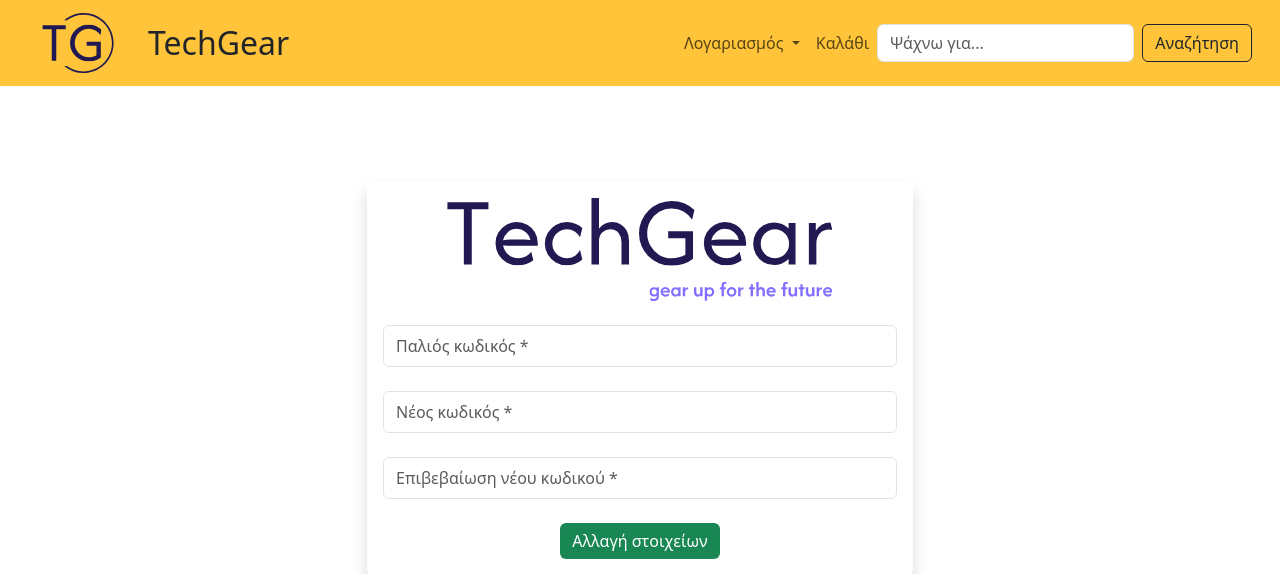
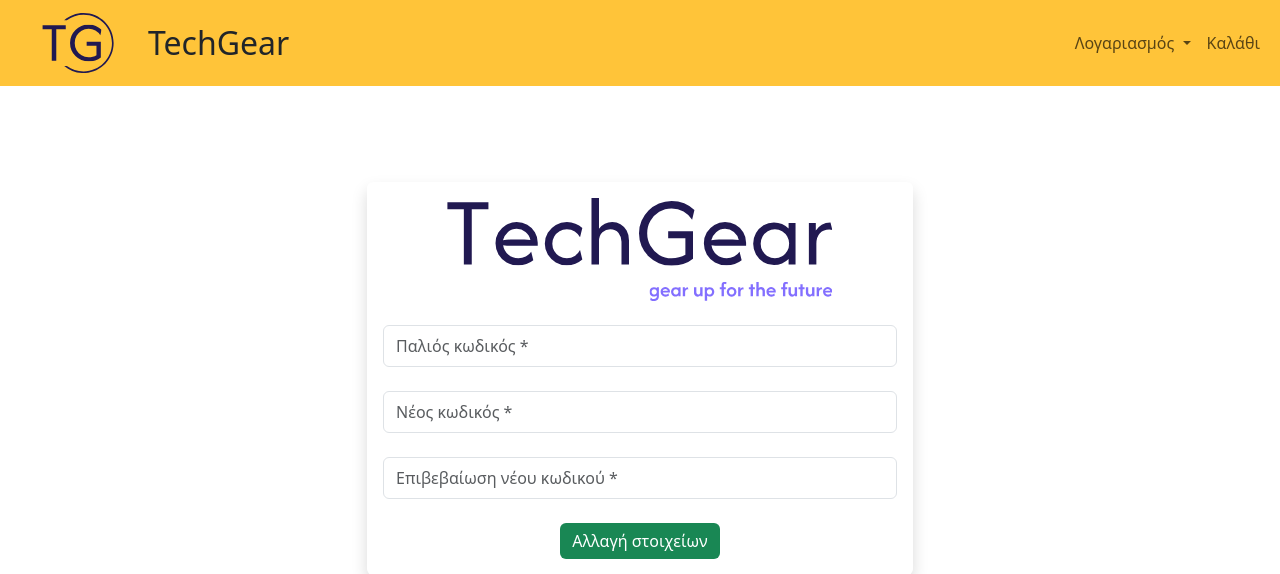
Before and after one commit to gkarountzos/eshop-project, a PHP site: page /user_update.php in a window 1280 px wide. Shown: the top 574 px of the page. Run offline with PHP 8.4, Linux system fonts and the light colour scheme; the visitor is signed in with stand-in values (Sample User, id 1).

Commit message:
final commit(hopefully)

```diff
--- a/cart.php
+++ b/cart.php
@@ -54,10 +54,6 @@ if (isset($_POST["logout"])) {
                             <a class="nav-link" href="cart.php">Καλάθι</a>
                         </li>
                     </ul>
-                    <form class="d-flex me-lg-3" role="search">
-                        <input class="form-control me-2" type="search" placeholder="Ψάχνω για..." aria-label="Search">
-                        <button class="btn btn-outline-dark" type="submit">Αναζήτηση</button>
-                    </form>
                 </div>
             </div>
         </nav>
--- a/home.php
+++ b/home.php
@@ -53,10 +53,6 @@ if (isset($_POST["logout"])) {
               <a class="nav-link" href="cart.php">Καλάθι</a>
             </li>
           </ul>
-          <form class="d-flex me-lg-3" role="search">
-            <input class="form-control me-2" type="search" placeholder="Ψάχνω για..." aria-label="Search">
-            <button class="btn btn-outline-dark" type="submit">Αναζήτηση</button>
-          </form>
         </div>
       </div>
     </nav>
--- a/user_update.php
+++ b/user_update.php
@@ -13,7 +13,7 @@ if (isset($_POST["update"])) {
   $conf_new_pass = $_POST["conf-new-pass"];
 
   if ($new_pass != $conf_new_pass) {
-    echo "<script> alert ('Οι κωδικού δε ταιριάζουν.')</script>";
+    echo "<script> alert ('Οι κωδικοί δε ταιριάζουν.')</script>";
   } else if ($_SESSION["id"]) {
 
     $myuser_id = $_SESSION["id"];
@@ -74,10 +74,6 @@ if (isset($_POST["update"])) {
               <a class="nav-link" href="cart.php">Καλάθι</a>
             </li>
           </ul>
-          <form class="d-flex me-lg-3" role="search">
-            <input class="form-control me-2" type="search" placeholder="Ψάχνω για..." aria-label="Search">
-            <button class="btn btn-outline-dark" type="submit">Αναζήτηση</button>
-          </form>
         </div>
       </div>
     </nav>
```
